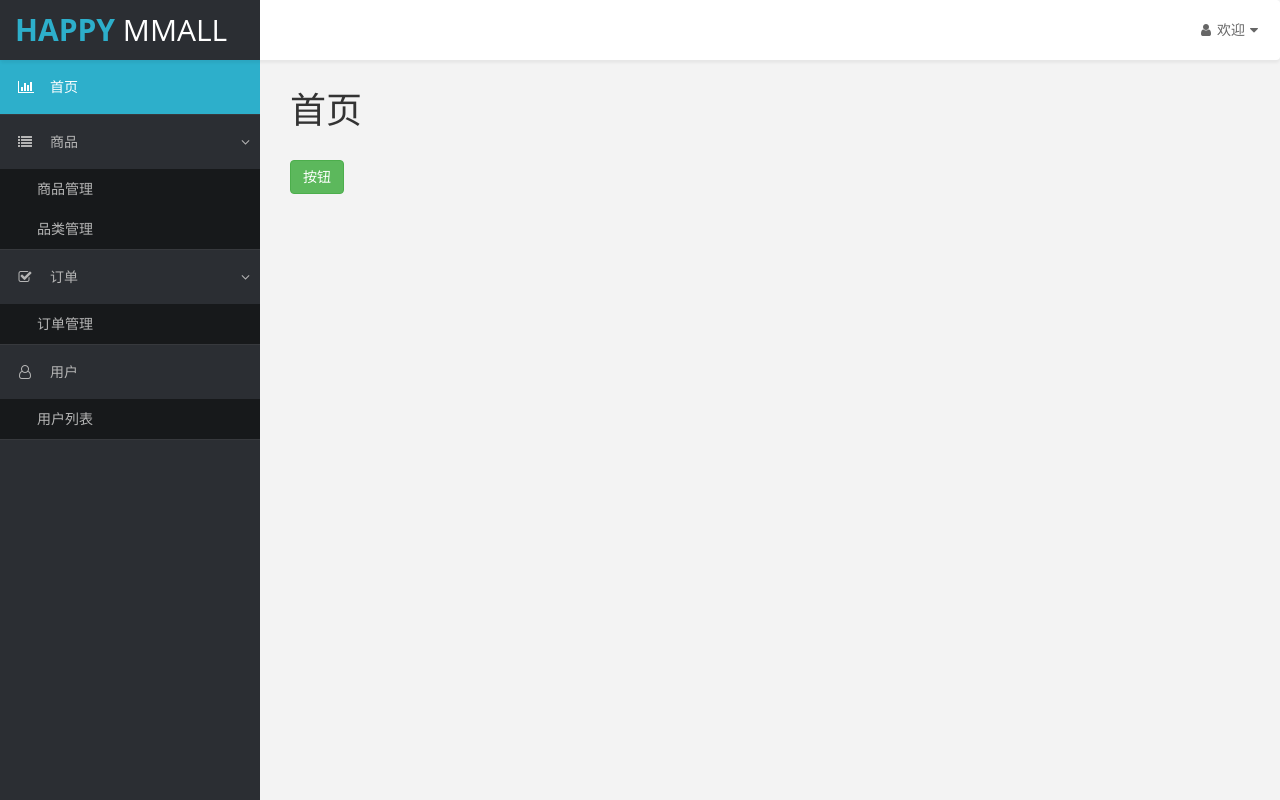
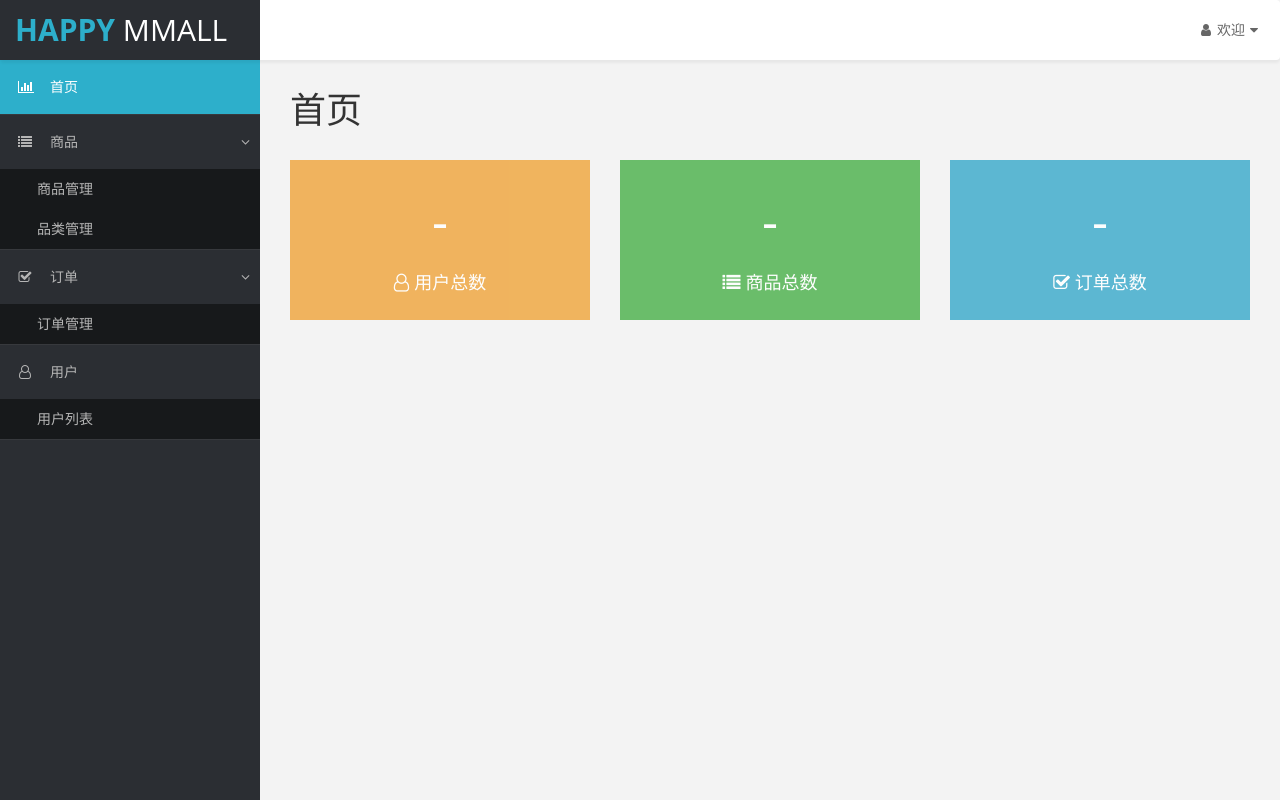
Before and after one commit to fucaobao/mmall, a React app: page / in a window 1280 px wide. Built offline with nearby package versions, Linux system fonts and the light colour scheme; no server answers.

Commit message:
增加首页和错误页面的开发(路由的nomatch未生效)

```diff
--- /dev/null
+++ b/src/api/statistic.jsx
@@ -0,0 +1,12 @@
+import Util from 'util/index.jsx'
+
+const mUtil = new Util()
+
+export default class Statistic {
+    // 统计
+    getStatisticCount() {
+        return mUtil.request({
+            url: mUtil.getServerUrl('/manage/statistic/base_count.do')
+        })
+    }
+}
--- a/src/app.jsx
+++ b/src/app.jsx
@@ -11,6 +11,7 @@ import Category from 'page/product/category/index.jsx'
 import Order from 'page/order/index.jsx'
 import User from 'page/user/index.jsx'
 import Login from 'page/login/index.jsx'
+import ErrorPage from 'page/error/index.jsx'
 
 import Layout from 'components/layout/index.jsx'
 
@@ -28,6 +29,7 @@ class App extends React.Component {
                                 <Route path="/product-category" component={Category} />
                                 <Route path="/order" component={Order} />
                                 <Route path="/user" component={User} />
+                                <Route component={ErrorPage} />
                             </Switch>
                         </Layout>
                     )} />
--- a/src/components/nav-top/index.jsx
+++ b/src/components/nav-top/index.jsx
@@ -1,6 +1,6 @@
 import React from 'react'
 
-import User from 'service/user.jsx'
+import User from 'api/user.jsx'
 import Util from 'util/index.jsx'
 
 const mUser = new User()
--- /dev/null
+++ b/src/page/error/index.jsx
@@ -0,0 +1,26 @@
+import React from 'react'
+import { Link } from 'react-router-dom'
+
+import PageTitle from 'components/page-title/index.jsx'
+
+class ErrorPage extends React.Component {
+    constructor(props) {
+        super(props)
+    }
+    componentDidMount() {
+    }
+    render() {
+        return (
+            <div id="page-wrapper">
+                <PageTitle title="出错啦~" />
+                <div className="row">
+                    <div className="col-lg-3 col-md-6">
+                        <Link to="/">点我返回首页</Link>
+                    </div>
+                </div>
+            </div>
+        )
+    }
+}
+
+export default ErrorPage;
--- a/src/page/home/index.jsx
+++ b/src/page/home/index.jsx
@@ -1,14 +1,85 @@
 import React from 'react'
+
+import { Link } from 'react-router-dom'
 
 import PageTitle from 'components/page-title/index.jsx'
 
+import './index.scss'
+
+import Statistic from 'api/statistic.jsx'
+import Util from 'util/index.jsx'
+
+const mStatistic = new Statistic()
+const mUtil = new Util()
+
 class Home extends React.Component {
+    constructor(props) {
+        super(props)
+        this.state = {
+            userCount: '-',
+            productCount: '-',
+            orderCount: '-'
+        }
+    }
+    componentWillMount() {
+        // React的setState方法是个异步方法.所以, 若是在setState之后立即访问state, 往往是不能得到更新之后的state值的.
+        // 如果要获取，解决方式
+        // 1、放在setTimeout当中
+        // 2、采用setState回调
+        // https://reactjs.org/docs/react-component.html#setState
+        // setState(updater, [callback])
+        // updater是一个函数，如下
+        // (prevState, props) => stateChange
+        // 每当state得到更新,就会调用callback函数 .
+        // 例如：
+        /*
+            this.setState((prevState, props) => {
+                return {counter: prevState.counter + props.step}
+            }, () => {
+                console.log(this.state.counter)
+            });
+        */
+        mStatistic.getStatisticCount().then(res => {
+            this.setState({
+                userCount: res.userCount,
+                productCount: res.productCount,
+                orderCount: res.orderCount
+            })
+        })
+    }
     render() {
         return (
             <div id="page-wrapper">
-                <PageTitle title="首页">
-                    <button className="btn btn-success">按钮</button>
-                </PageTitle>
+                <PageTitle title="首页" />
+                <div className="row">
+                    <div className="col-md-4">
+                        <Link to="/user" className="color-box brown">
+                            <p className="count">{this.state.userCount}</p>
+                            <p className="desc">
+                                <i className="fa fa-user-o"></i>
+                                <span>用户总数</span>
+                            </p>
+                        </Link>
+                    </div>
+                    <div className="col-md-4">
+                        <Link to="/product" className="color-box green">
+                            <p className="count">{this.state.productCount}</p>
+                            <p className="desc">
+                                <i className="fa fa-list"></i>
+                                <span>商品总数</span>
+                            </p>
+                        </Link>
+                    </div>
+                    <div className="col-md-4">
+                        <Link to="/order" className="color-box blue">
+                            <p className="count">{this.state.orderCount}</p>
+                            <p className="desc">
+                                <i className="fa fa-check-square-o"></i>
+                                <span>订单总数</span>
+                            </p>
+                        </Link>
+                    </div>
+                </div>
             </div>
         )
     }
--- /dev/null
+++ b/src/page/home/index.scss
@@ -0,0 +1,25 @@
+.color-box {
+    padding: 20px 0;
+    height: 160px;
+    text-align: center;
+    display: block;
+    opacity: .9;
+    &:hover {
+        opacity: 1;
+        text-decoration: none;
+        color: #333;
+        transform: scale(1.08);
+        transition: all .3s;
+    }
+    .count {
+        font-size: 50px;
+        height: 80px;
+        line-height: 80px;
+    }
+    .desc {
+        font-size: 18px;
+        .fa {
+            margin-right: 5px;
+        }
+    }
+}
--- a/src/page/login/index.jsx
+++ b/src/page/login/index.jsx
@@ -2,7 +2,7 @@ import React from 'react'
 
 import './index.scss'
 
-import User from 'service/user.jsx'
+import User from 'api/user.jsx'
 import Util from 'util/index.jsx'
 
 const mUser = new User()
--- a/src/util/index.jsx
+++ b/src/util/index.jsx
@@ -1,13 +1,30 @@
+const conf = {
+    // online
+    // serverHost: 'http://admin.happymmall.com'
+    // dev
+    serverHost: '',
+    imageHost: 'http://img.happymmall.com/',
+}
+
 class Util {
+    // 跳转到首页
     doLogin() {
         window.location.href = '/login?redirect=' + encodeURIComponent(window.location.pathname)
+    }
+    // 获取请求url地址
+    getServerUrl(path) {
+        return conf.serverHost + path
+    }
+    // 获取图片地址
+    getImageUrl(path) {
+        return conf.imageHost + path
     }
     // 获取URL参数
     getUrlParam(name, url) {
         let u = url || window.location.search,
             reg = new RegExp('(^|&)' + name + '=([^&]*)(&|$)'),
             r = u.substr(u.indexOf('\?') + 1).match(reg)
-        return r != null ? decodeURIComponent(r[2]) : '';
+        return r != null ? decodeURIComponent(r[2]) : ''
     }
     errorTips(errMsg) {
         alert(errMsg || '出错了')
--- a/webpack.config.js
+++ b/webpack.config.js
@@ -17,7 +17,7 @@ module.exports = {
             page: path.resolve(__dirname, 'src/page'),
             components: path.resolve(__dirname, 'src/components'),
             util: path.resolve(__dirname, 'src/util'),
-            service: path.resolve(__dirname, 'src/service'),
+            api: path.resolve(__dirname, 'src/api'),
         }
     },
     module: {
```
Also changed, not shown: src/api/user.jsx (renamed from src/service/user.jsx).
